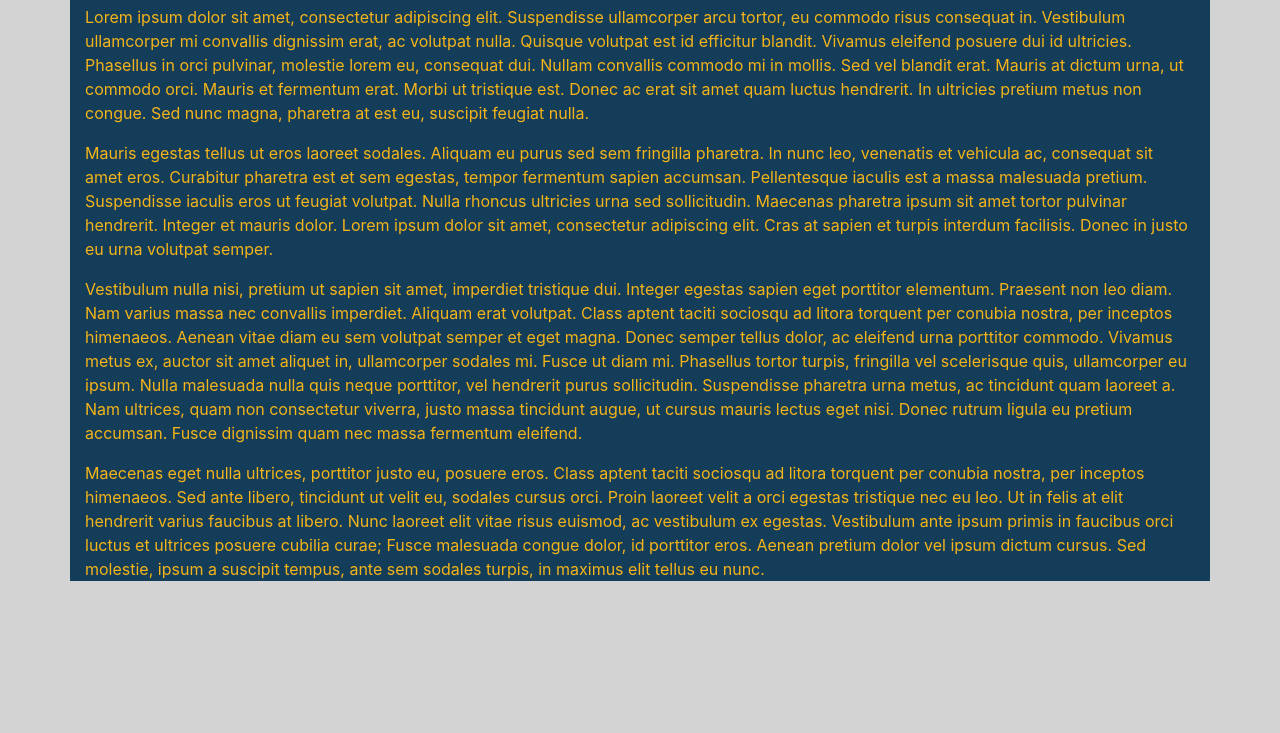
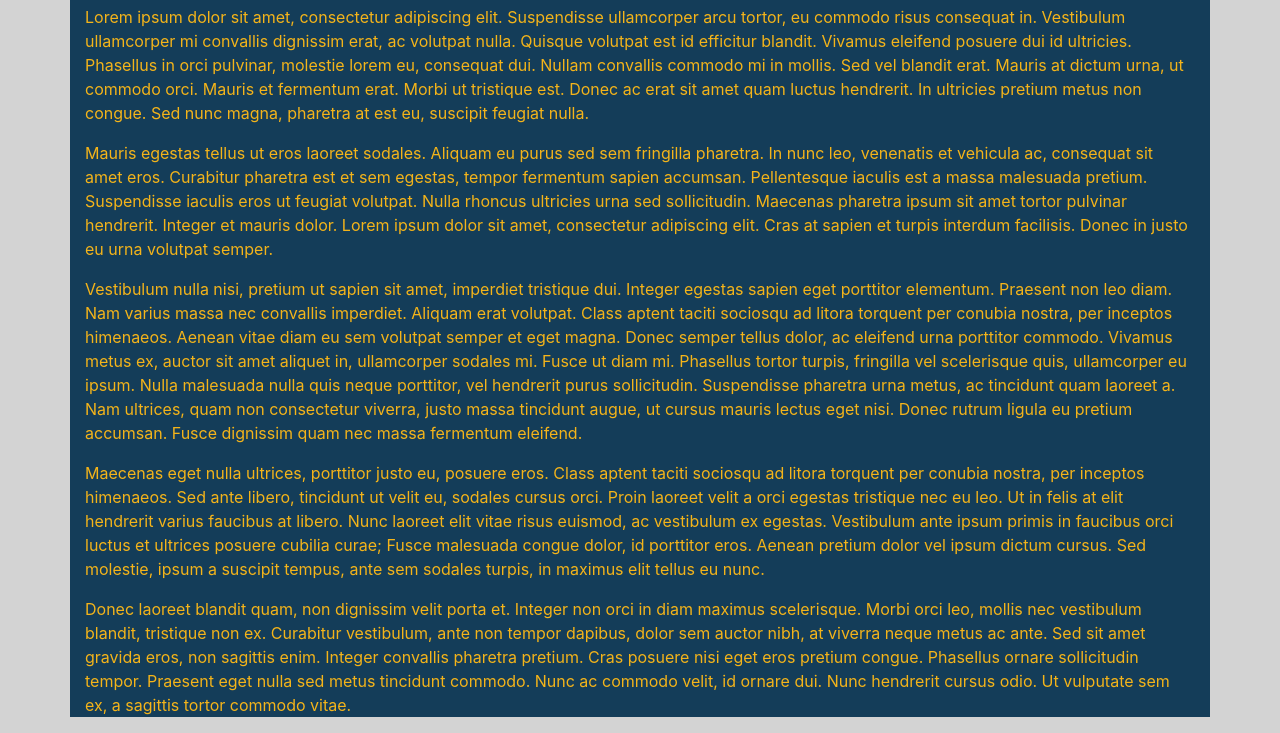
Before and after one commit to elijaheaton/javascript-class, a plain HTML site: page module3-solution/index.html in a window 1280 px wide. Shown: the part 222-955 px from the top of the page. Before the commit the page ends 819 px from the top, so only its background shows below. Drawn offline with nearby package versions, Linux system fonts and the light colour scheme.

Commit message:
Made text longer

```diff
--- a/module3-solution/css/mod3-style.css
+++ b/module3-solution/css/mod3-style.css
@@ -9,7 +9,6 @@ a:hover {
   font-size: 2em;
   color: #F4B41A;
 }
-
 
 h5 {
   padding-top: 15px;
--- a/module3-solution/index.html
+++ b/module3-solution/index.html
@@ -113,6 +113,19 @@
              tempus, ante sem sodales turpis, in maximus
              elit tellus eu nunc.
           </p>
+          <p>
+            Donec laoreet blandit quam, non dignissim velit porta
+            et. Integer non orci in diam maximus scelerisque. Morbi
+            orci leo, mollis nec vestibulum blandit, tristique non
+            ex. Curabitur vestibulum, ante non tempor dapibus, dolor
+            sem auctor nibh, at viverra neque metus ac ante. Sed sit
+            amet gravida eros, non sagittis enim. Integer convallis
+            pharetra pretium. Cras posuere nisi eget eros pretium
+            congue. Phasellus ornare sollicitudin tempor. Praesent
+            eget nulla sed metus tincidunt commodo. Nunc ac commodo
+            velit, id ornare dui. Nunc hendrerit cursus odio. Ut
+            vulputate sem ex, a sagittis tortor commodo vitae.
+          </p>
         </div>
       </div>
       </div>
```
